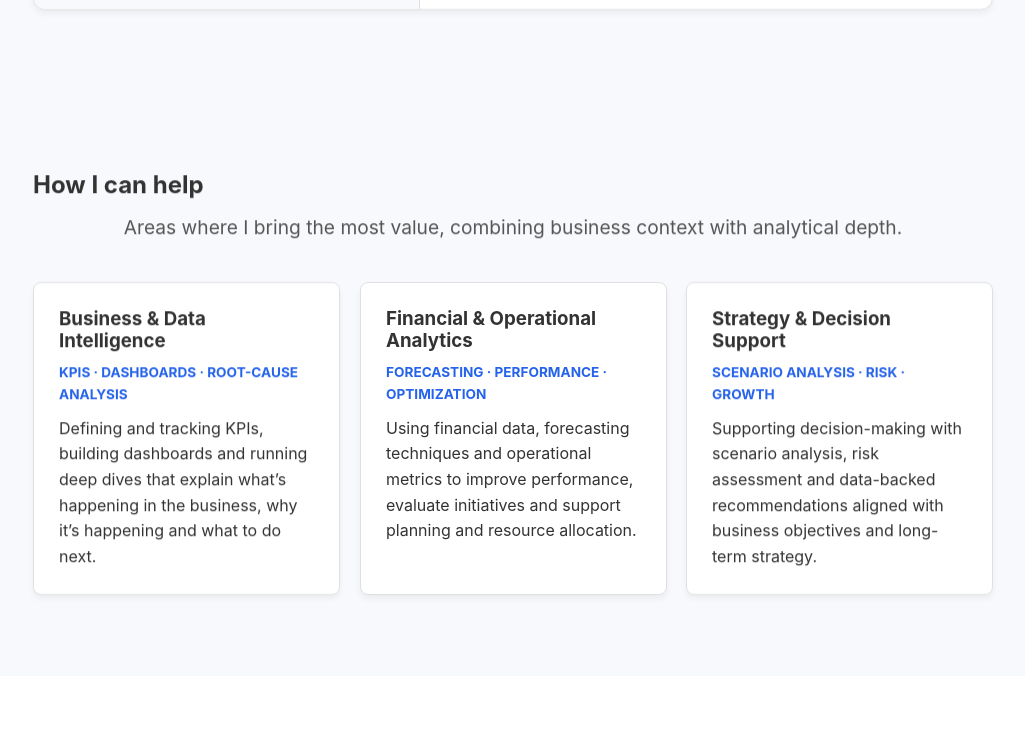
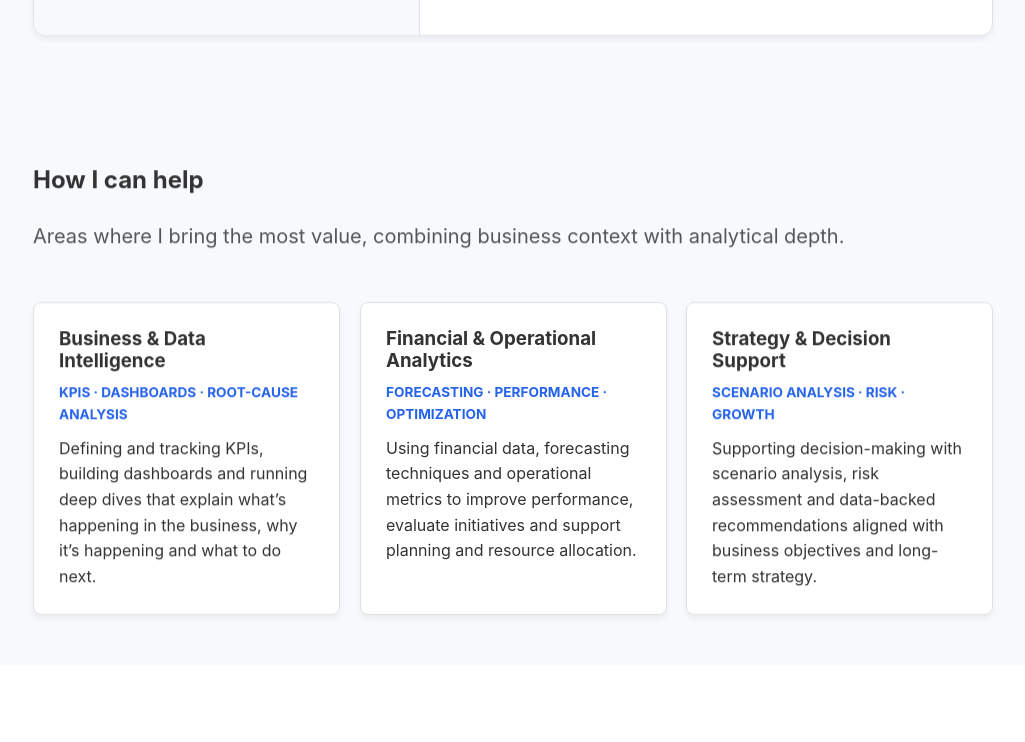
Before and after one commit to kavishshah17/portfolio, a plain HTML site: page index.html in a window 1280 px wide. Shown: the part 1807-2549 px from the top of the page, without its empty margins (127-1152 px from the left). Drawn offline with Linux system fonts and the light colour scheme.

Commit message:
Update style.css

```diff
--- a/style.css
+++ b/style.css
@@ -42,6 +42,11 @@ h1, h2, h3, h4 {
   line-height: 1.2;
 }
 
+/* Specific styling for Section Headings */
+.section h2 {
+  margin-bottom: 25px; /* Added more space between heading and content */
+}
+
 a {
   color: var(--primary);
   text-decoration: none;
@@ -64,15 +69,22 @@ a:hover {
   background-color: var(--bg-alt);
 }
 
-/* --- UPDATED: Lead Paragraph (Wider for better text spread) --- */
+/* Specific Padding Reduction for Help & Skills */
+#help, #skills {
+  padding: 50px 0;
+}
+
+/* --- UPDATED: Lead Paragraph --- */
 .section-lead {
-  font-size: 1.2rem;
+  font-size: 1.25rem;
   color: var(--text-light);
-  max-width: 900px; /* Increased from 700px to allow text on 2 lines */
-  margin-left: auto;
-  margin-right: auto;
-  margin-bottom: 40px;
-  text-align: center;
+  /* Spread out text to full container width */
+  max-width: 100%;
+  /* Left alignment as requested */
+  text-align: left;
+  /* Space below the lead paragraph */
+  margin-bottom: 50px;
+  line-height: 1.6;
 }
 
 /* Header & Nav */
@@ -132,21 +144,17 @@ a:hover {
 
 /* --- HERO SECTION --- */
 
-/* Animation Images & Timing (7 seconds per image = 21s total loop) */
+/* Animation Images & Timing */
 @keyframes hero-slideshow {
-  /* Image 1: Laptop Dashboard */
   0%, 30% {
     background-image: url('https://images.unsplash.com/photo-1460925895917-afdab827c52f?auto=format&fit=crop&w=1920&q=80');
   }
-  /* Image 2: Strategy Meeting */
   33%, 63% {
     background-image: url('https://images.unsplash.com/photo-1542744173-8e7e53415bb0?auto=format&fit=crop&w=1920&q=80');
   }
-  /* Image 3: Financial Graph */
   66%, 96% {
     background-image: url('https://images.unsplash.com/photo-1611974789855-9c2a0a7236a3?auto=format&fit=crop&w=1920&q=80');
   }
-  /* Loop back */
   100% {
     background-image: url('https://images.unsplash.com/photo-1460925895917-afdab827c52f?auto=format&fit=crop&w=1920&q=80');
   }
@@ -163,7 +171,6 @@ a:hover {
   /* FORCE WHITE TEXT for both Light and Dark modes */
   color: #ffffff !important;
 
-  /* 21 seconds total loop */
   animation: hero-slideshow 21s infinite;
   background-size: cover;
   background-position: center;
```
